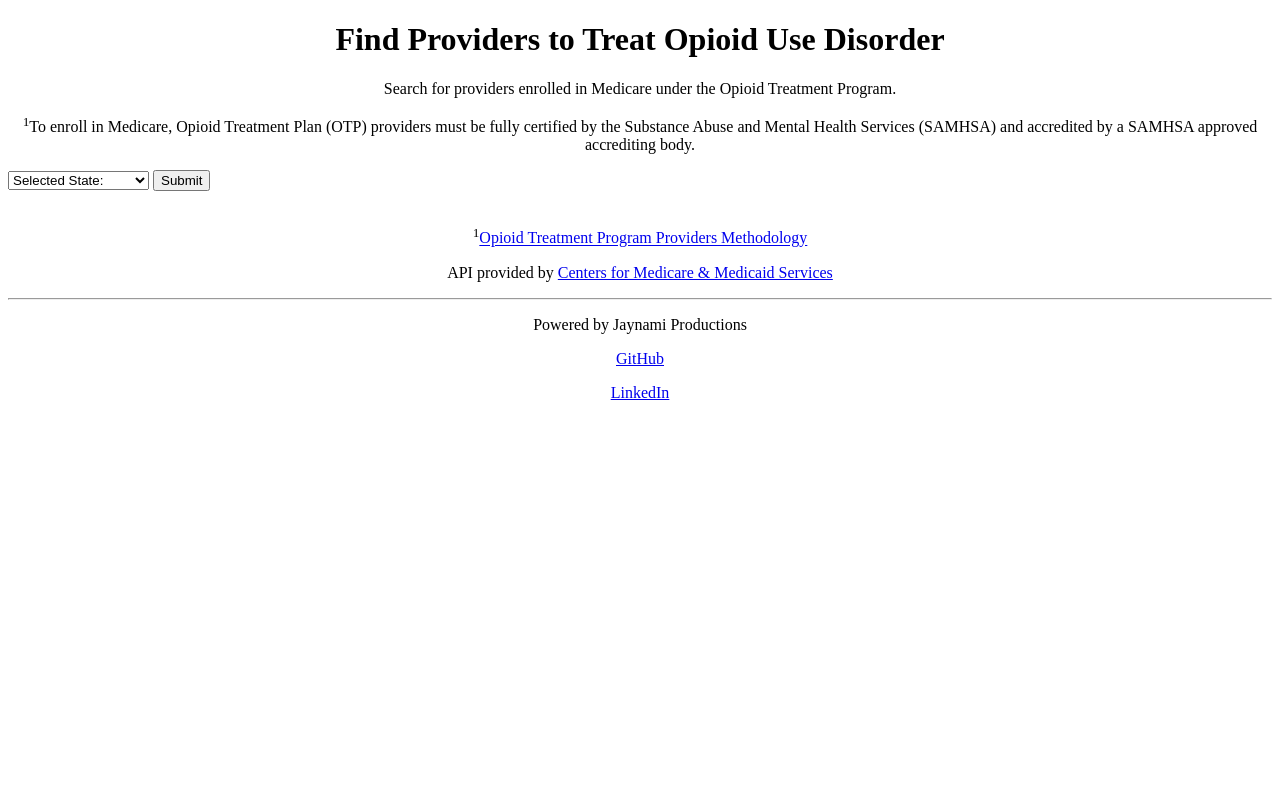
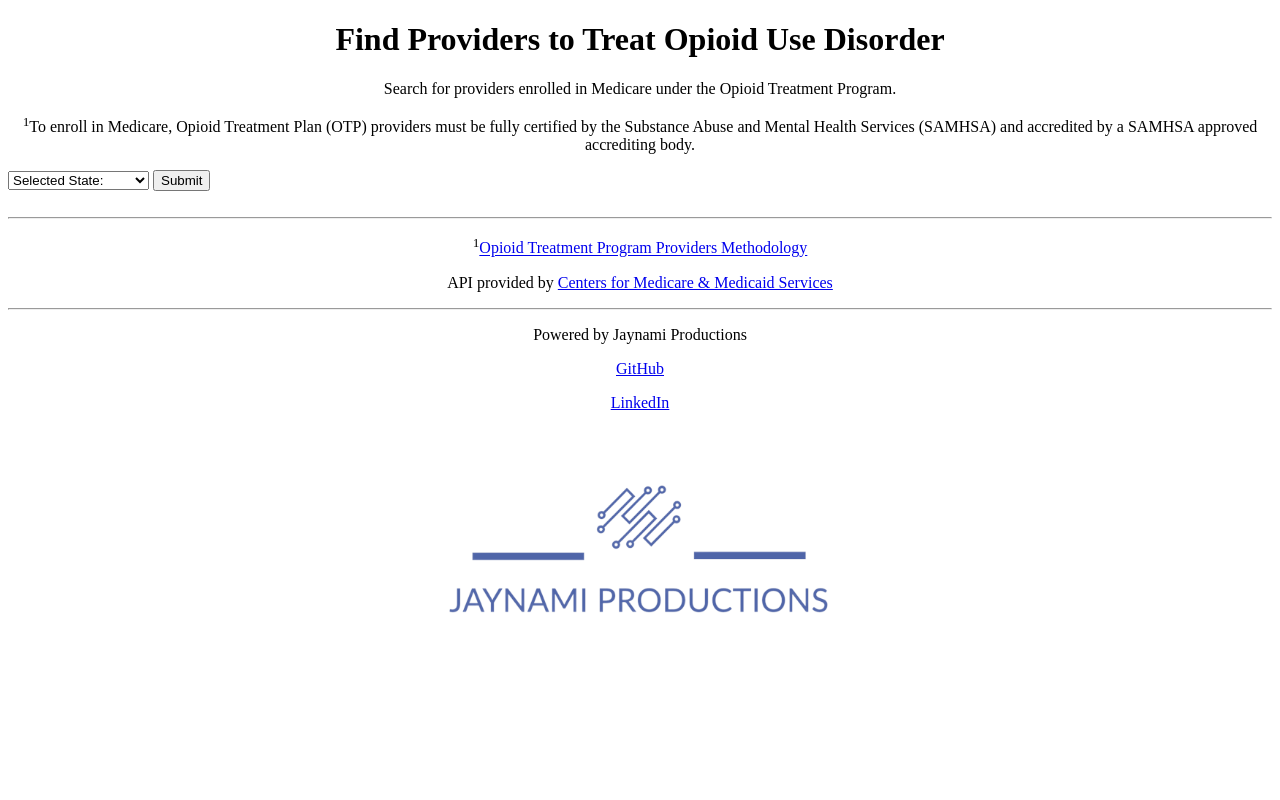
Before and after one commit to jaynamiproductions/opioid-treatment-finder, a Flask app: page / in a window 1280 px wide. Run offline with Flask 2, Linux system fonts and the light colour scheme.

Commit message:
added logo

```diff
--- a/templates/home.html
+++ b/templates/home.html
@@ -80,6 +80,7 @@
             {% block content %}{% endblock %}
         </div>
     </body>
+    <hr>
     <section>
         <p align="center"><sup>1</sup><a href="https://data.cms.gov/resources/opioid-treatment-program-providers-methodology">Opioid Treatment Program Providers Methodology</a></p>
         <p align="center">API provided by <a href="https://data.cms.gov/provider-characteristics/medicare-provider-supplier-enrollment/opioid-treatment-program-providers">Centers for Medicare & Medicaid Services</a></p>
@@ -88,5 +89,8 @@
         <p align="center"><a href="https://github.com/jaynamiproductions">GitHub</a></p>
         <p align="center"><a href="https://www.linkedin.com/in/jasonleeyn/">LinkedIn</a></p>
 
+        <center>
+            <img src="static/logo3_transparent.png" alt="logo" width="500" height="270"/>
+        </center>
     </section>
 </html>
```
Also changed, not shown: static/logo3_transparent.png (added).
